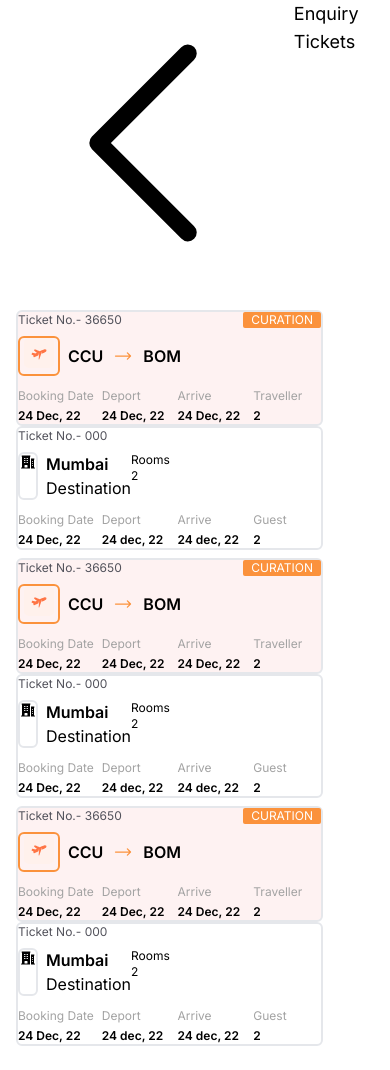
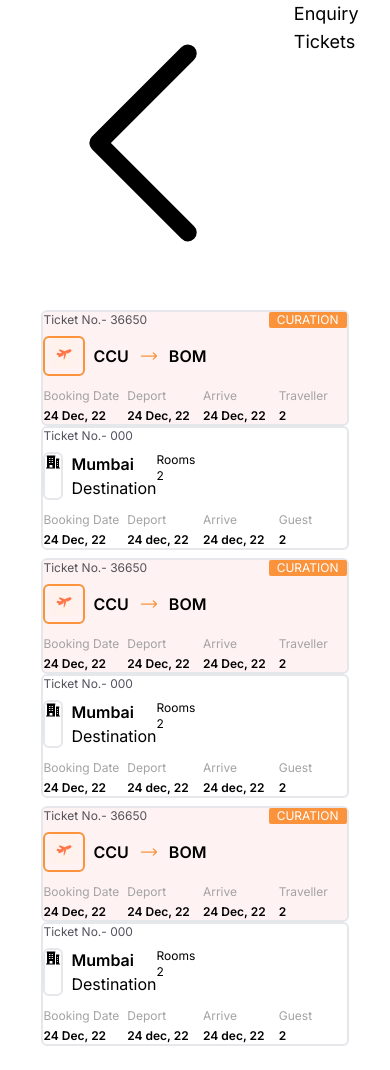
Before and after one commit to tusharxp/Enquiry, a Next.js app: page / in a window 390 px wide. Built offline with nearby package versions, Linux system fonts and the light colour scheme.

Commit message:
done bassicaly

```diff
--- a/Components/enquirytickets.js
+++ b/Components/enquirytickets.js
@@ -10,7 +10,7 @@ export default function enquirytickets() {
       <h1 className="pl-2 text-lg font-bold tracking-wide ">Enquiry Tickets</h1>
       </span>
 
-      <div className="items-center p-4 bg-white rounded-t-3xl md:p-0">
+      <div className="items-center justify-center p-4 bg-white rounded-t-3xl md:p-0">
       <Flighthotelcard
         ticketNmbr={"36650"}
         departure={"CCU"}
@@ -26,6 +26,8 @@ export default function enquirytickets() {
         hotelDeport={"24 dec, 22"}
         hotelCheckIn={"24 dec, 22"}
         guest={"2"}
+        flightStatus={"CURATION"}
+        hotelStatus={"CURATION"}
       />
 
       <Flighthotelcard
@@ -43,6 +45,8 @@ export default function enquirytickets() {
         hotelDeport={"24 dec, 22"}
         hotelCheckIn={"24 dec, 22"}
         guest={"2"}
+        flightStatus={"CURATION"}
+        hotelStatus={"CURATION"}
       />
 
       <Flighthotelcard
@@ -60,6 +64,8 @@ export default function enquirytickets() {
         hotelDeport={"24 dec, 22"}
         hotelCheckIn={"24 dec, 22"}
         guest={"2"}
+        flightStatus={"CURATION"}
+        hotelStatus={"CURATION"}
       />
       </div>
     </div>
--- a/Components/flighthotelcard.js
+++ b/Components/flighthotelcard.js
@@ -24,18 +24,20 @@ export default function flighthotelcard(props) {
     hotelCheckIn,
     hotelDeport,
     guest,
+    flightStatus,
+    hotelStatus
   } = props;
 
   return (
 
-    <div className="flex flex-wrap my-2 cursor-pointer">
+    <div className="flex flex-wrap justify-center my-2 cursor-pointer">
       <Link href="/enquirydetails">
       {/* Flight */}
       <div className="items-center p-2 m-2 border-2 border-red-100 rounded-md bg-red-50 ">
         <p className="flex items-center justify-between mb-2 text-xs text-zinc-600">
           Ticket No.- {ticketNmbr}
           <span className="items-center px-2 text-xs text-white bg-orange-400 rounded-sm">
-            CURATION
+            {flightStatus}
           </span>
         </p>
 
@@ -84,7 +86,7 @@ export default function flighthotelcard(props) {
         <p className="flex items-center justify-between mb-2 text-xs text-zinc-600">
           Ticket No.- {hotelBookingNmbr}
           <span className="items-center px-2 text-xs text-white rounded-sm bg-violet-500">
-            CURATION
+            {hotelStatus}
           </span>
         </p>
         <div className="flex">
--- a/Components/quotes.js
+++ b/Components/quotes.js
@@ -37,7 +37,7 @@ export default function quotes(props) {
           <span className="items-center text-center">
             <p className="text-xs font-semibold">
               <Image
-                className="items-center pt-10 pl-10"
+                className="items-center pt-5 lg:pt-10 lg:pl-10"
                 src="https://images.travelxp.com/images/txpin/voucher/flights/flight_voucher_fromandto.png"
                 height="10"
                 width="100"
@@ -97,10 +97,10 @@ export default function quotes(props) {
             Fee Breakdown
           </p>
           <span>
-            <p className="flex justify-between my-1 text-xs font-semibold">
+            <p className="flex justify-between py-1 my-1 text-xs font-semibold">
               Price Per Adult<span>{price}</span>
             </p>
-            <p className="flex justify-between my-1 text-xs font-semibold">
+            <p className="flex justify-between py-1 my-1 text-xs font-semibold">
               Total Discount
               <span className="text-green-400">{totalDiscount}</span>
             </p>
```
